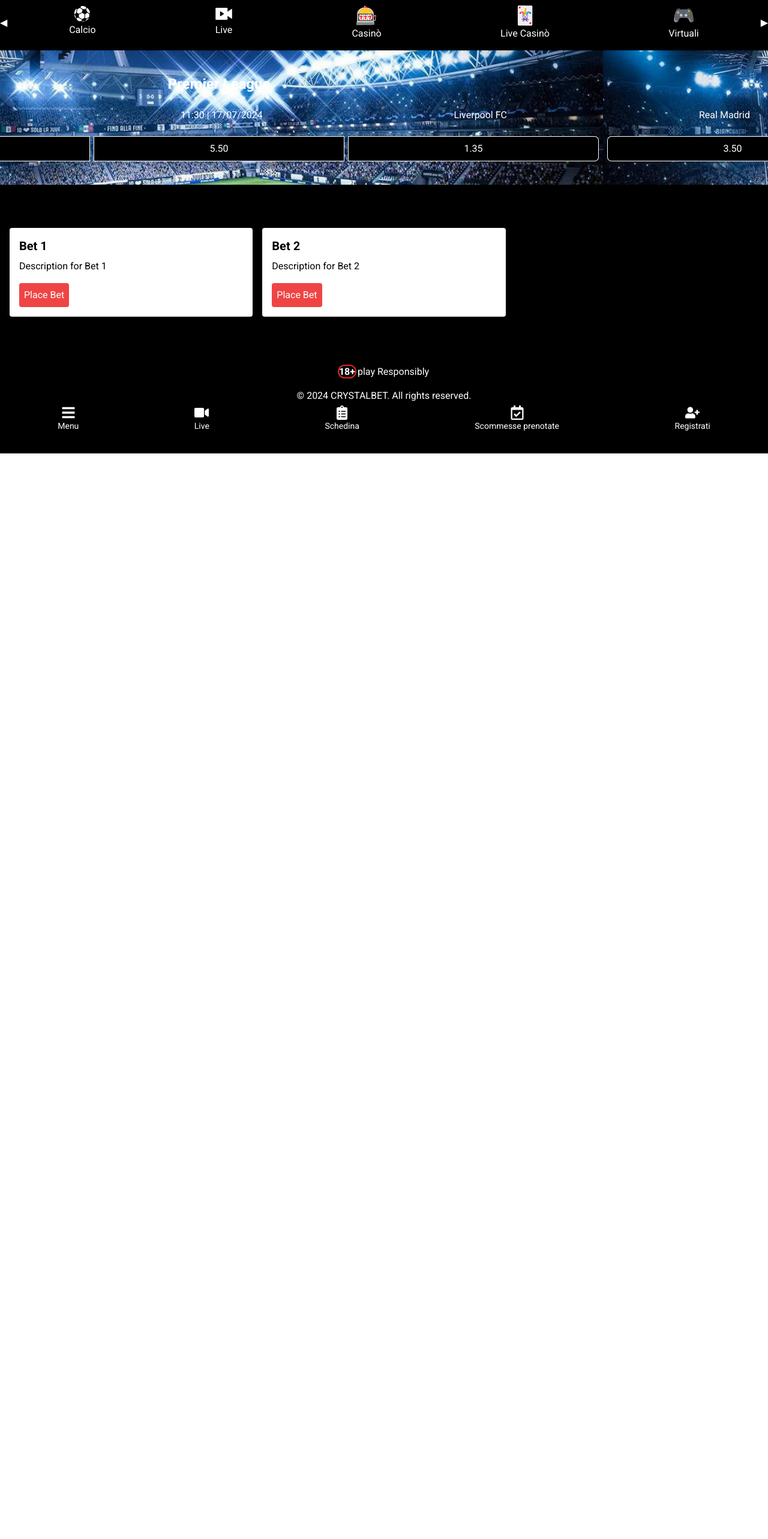
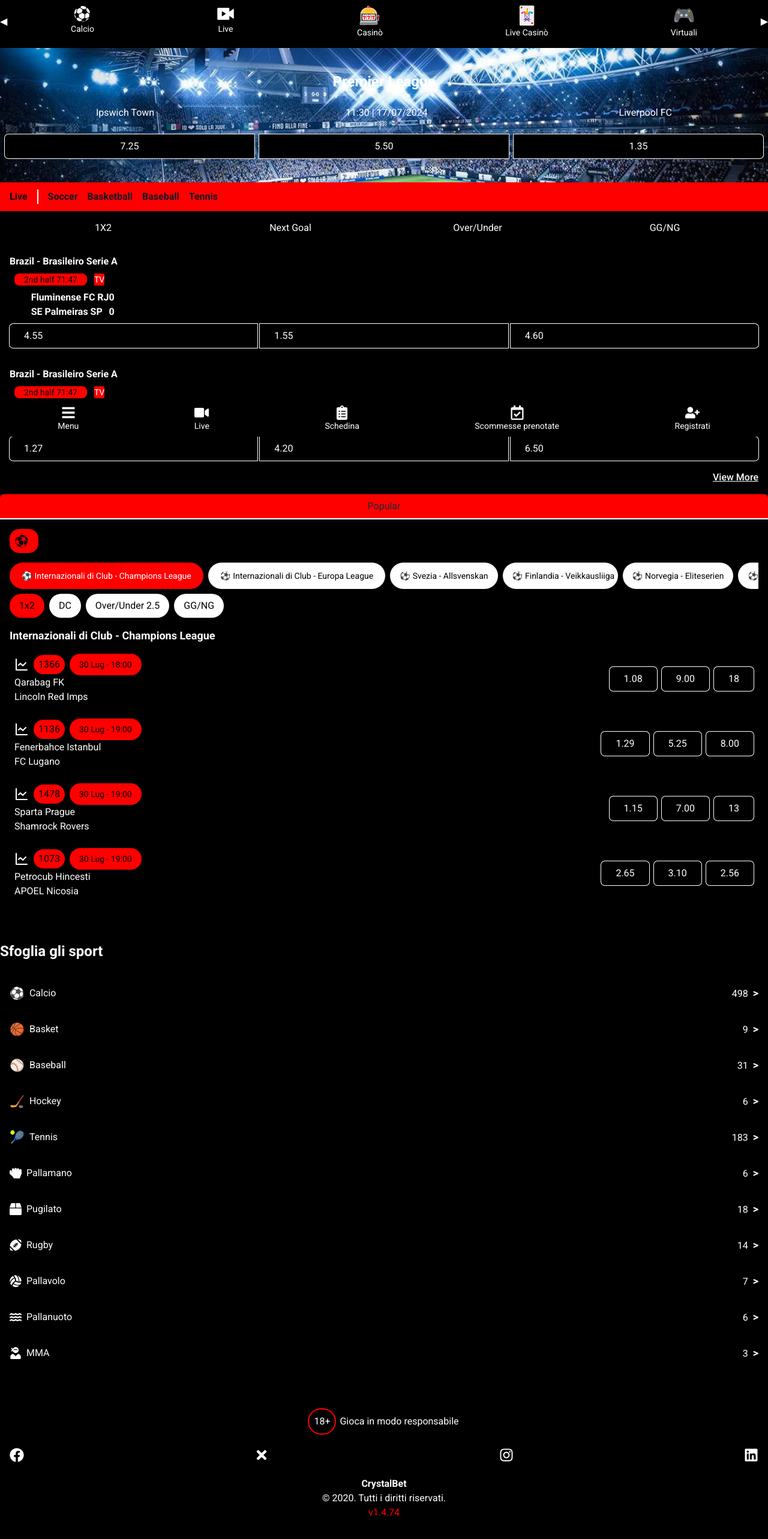
Before and after one commit to Oladize1/crystalbet, a React (Create React App) app: page / in a window 1280 px wide. Shown: the part 72-2638 px from the top of the page at 60% size. Before the commit the page ends 828 px from the top, so only its background shows below. Built offline with nearby package versions, Linux system fonts and the light colour scheme; no server answers.

Commit message:
style: Landing Page complete

```diff
--- a/src/components/AutoScrollCarousel.js
+++ b/src/components/AutoScrollCarousel.js
@@ -1,6 +1,7 @@
 import React, { useEffect, useRef } from 'react';
 import Banner from './Banner';
 import dummyData from './DummyData';
+import backgroundImage from '../assets/banner-bg.jpg';
 
 const AutoScrollCarousel = () => {
   const carouselRef = useRef(null);
@@ -18,7 +19,7 @@
           carouselRef.current.scrollBy({ left: clientWidth, behavior: 'smooth' });
         }
       }
-    }, 3000);
+    }, 6000);
 
     return () => clearInterval(interval);
   }, []);
@@ -26,7 +27,9 @@
   return (
     <div ref={carouselRef} className="flex overflow-x-scroll scrollbar-hide w-screen">
       {dummyData.map((data, index) => (
-        <div key={index} className="flex-shrink-0 w-screen">
+        <div key={index} className="flex-shrink-0 w-screen bg-cover bg-center"
+        style={{ backgroundImage: `url(${backgroundImage})` }}
+        >
           <Banner {...data} />
         </div>
       ))}
--- a/src/components/Badges.js
+++ b/src/components/Badges.js
@@ -3,7 +3,7 @@
 export default function Badges({text,type}){
     return(
         <>
-            <div className={`ml-2 text-sm ${type === "Main"? "rounded-lg bg-green-400 text-black px-4 my-2":"text-white my-2 bg-green-600 rounded-sm"}`}>
+            <div className={`ml-2 text-sm ${type === "Main"? "rounded-lg bg-primary text-black px-4 my-2":"text-white my-2 bg-primary rounded-sm"}`}>
                 {text}
             </div>
         </>
--- a/src/components/Banner.js
+++ b/src/components/Banner.js
@@ -1,10 +1,9 @@
 import React from 'react';
-import backgroundImage from '../assets/banner-bg.jpg';
+
 
 const Banner = ({ title, team1, time, team2, odds }) => (
   <section
-    className="bg-cover bg-center text-white text-center py-10"
-    style={{ backgroundImage: `url(${backgroundImage})` }}
+    className="text-white text-center py-10"
   >
     <p className="text-2xl font-bold mb-4">{title}</p>
     <div>
--- a/src/components/Footer.js
+++ b/src/components/Footer.js
@@ -1,11 +1,27 @@
+// Footer.js
 import React from 'react';
+import { FaFacebook, FaTimes, FaInstagram, FaLinkedin } from 'react-icons/fa';
 
 const Footer = () => (
-  <footer className="bg-black text-white py-4 mb-12">
-    <div className='font-light text-white text-center py-4'><span className='font-bold rounded-full ring-2 w-12 ring-red-600'>18+</span> play Responsibly</div>
-    <div className="container mx-auto text-center">
-      <p>&copy; 2024 CRYSTALBET. All rights reserved.</p>
-      <p className="text-sm">v1.4.67</p>
+  <footer className="text-white py-6 mb-10">
+    <div className="container mx-auto px-4">
+      <div className="flex justify-between items-center flex-col gap-6">
+        <div className="flex items-center space-x-2">
+          <span className="text-secondary ring-2 ring-primary p-2 rounded-full">18+</span>
+          <span>Gioca in modo responsabile</span>
+        </div>
+        <div className="flex justify-between items-center gap-96 max-lg:gap-4">
+          <FaFacebook className="text-2xl cursor-pointer" />
+          <FaTimes className="text-2xl cursor-pointer" />
+          <FaInstagram className="text-2xl cursor-pointer" />
+          <FaLinkedin className="text-2xl cursor-pointer" />
+        </div>
+      </div>
+      <div className="text-center mt-6">
+        <h2 className='font-bold'>CrystalBet</h2>
+        <p>© 2020. Tutti i diritti riservati.</p>
+        <p className="text-primary">v1.4.74</p>
+      </div>
     </div>
   </footer>
 );
--- a/src/components/LiveMatches.js
+++ b/src/components/LiveMatches.js
@@ -1,6 +1,6 @@
 import React, {useState} from 'react';
 import Badges from "./Badges";
-import {FaFootballBall} from 'react-icons/fa'
+import { GiSoccerBall } from "react-icons/gi";
 // import { Link } from 'react-router-dom';
 
 const games = ['Soccer', 'Basketball', 'Baseball', 'Tennis']
@@ -38,9 +38,9 @@
   };
 
 return (
-  <section className="bg-black">
-    <div className="w-full">
-      <div className="flex bg-red-600 justify-left items-center">
+  <section>
+    <div className="">
+      <div className="flex bg-primary justify-left items-center">
         <h2 className='font-bold pl-4 px-4 text-black border-r-2 border-r-white'>Live</h2>
         <nav className="flex space-x-4 py-3 px-4 font-semibold">
         {games.map((category) => (
@@ -63,7 +63,7 @@
             key={type}
             onClick={()=>handleBetType(type)}
             className={`text-white w-1/4 text-center ${
-              types === type ? '  border-b-4 border-red-600 ' : ''
+              types === type ? '  border-b-4 border-primary ' : ''
             }`}
           >
             {type}
@@ -112,11 +112,11 @@
       </div>
         <p className='text-white underline font-medium text-right cursor-pointer pr-4'>View More</p>
     </div>
-    <div className='text-center bg-red-600 py-2 border-b-2 text-gray-800 border-b-white rounded-t-md mt-4'>
+    <div className='text-center bg-primary py-2 border-b-2 text-gray-800 border-b-white rounded-t-md mt-4'>
       Popular
     </div>
-    <div className='rounded-2xl mx-4 mt-4 p-2 bg-red-600 w-12'>
-      <FaFootballBall/>
+    <div className='rounded-2xl mx-4 mt-4 p-2 bg-primary w-12'>
+      <GiSoccerBall className='text-2xl cursor-pointer'/>
     </div>
   </section>
 )
--- a/src/components/QuickSelection.js
+++ b/src/components/QuickSelection.js
@@ -1,4 +1,5 @@
 import React from 'react';
+import { LuLineChart } from "react-icons/lu";
 
 const matches = [
   {
@@ -35,8 +36,38 @@
   return (
     <div className="bg-black text-white p-4 ">
       {/* Navigation buttons */}
+      <div className="flex space-x-2 overflow-x-scroll scrollbar-hide w-full pb-2">
+      <div className="flex items-center text-sm px-5 py-3 bg-primary rounded-full whitespace-nowrap">
+        <span className="mr-1">⚽</span>
+        Internazionali di Club - Champions League
+      </div>
+      <div className="flex items-center text-sm px-5 py-3 text-accent bg-secondary rounded-full whitespace-nowrap">
+        <span className="mr-1">⚽</span>
+        Internazionali di Club - Europa League
+      </div>
+      <div className="flex items-center text-sm w-48 px-4 py-1 bg-secondary text-accent rounded-full whitespace-nowrap">
+        <span className="mr-1">⚽</span>
+        Svezia - Allsvenskan
+      </div>
+      <div className="flex items-center text-sm w-48 px-4 py-1 bg-secondary text-accent rounded-full whitespace-nowrap">
+        <span className="mr-1">⚽</span>
+        Finlandia - Veikkausliiga
+      </div>
+      <div className="flex items-center text-sm px-4 py-1 bg-secondary text-accent rounded-full whitespace-nowrap">
+        <span className="mr-1">⚽</span>
+        Norvegia - Eliteserien
+      </div>
+      <div className="flex items-center text-sm px-4 py-1 bg-secondary text-accent rounded-full whitespace-nowrap">
+        <span className="mr-1">⚽</span>
+        Brasileiro - Brasileiro Seria A
+      </div>
+      <div className="flex items-center text-sm w-48 px-4 py-1 bg-secondary text-accent rounded-full whitespace-nowrap">
+        <span className="mr-1">⚽</span>
+        Stati Uniti - MLS
+      </div>
+    </div>
       <div className="flex gap-2 mb-4">
-        <button className="bg-red-600 text-black px-4 py-2 rounded-full">1x2</button>
+        <button className="bg-primary text-accent px-4 py-2 rounded-full">1x2</button>
         <button className="bg-white text-black px-4 py-2 rounded-full">DC</button>
         <button className="bg-white text-black px-4 py-2 rounded-full">Over/Under 2.5</button>
         <button className="bg-white text-black px-4 py-2 rounded-full">GG/NG</button>
@@ -45,13 +76,16 @@
       <div>
         <h5 className="text-lg font-bold mb-2">Internazionali di Club - Champions League</h5>
         {matches.map((match, index) => (
-          <div key={index} className="flex justify-between items-center p-2 bg-gray-900 mb-2 rounded-lg">
-            <div className="flex items-center">
-              <div className="bg-red-600 text-white px-2 py-1 rounded-lg mr-2">
+          <div key={index} className="flex justify-between items-center p-2  mb-2 rounded-lg">
+            <div className="flex flex-col">
+              <div className='flex justify-center items-center gap-2'>
+                <LuLineChart size={24}/>
+              <div className="bg-primary text-accent px-2 py-1 rounded-full">
                 {match.id}
               </div>
-              <div className="text-gray-400 mr-4">
+              <div className="bg-primary rounded-full px-4 py-2 text-sm text-accent font-light">
                 {match.time}
+              </div>
               </div>
               <div>
                 <div>{match.team1}</div>
@@ -60,7 +94,7 @@
             </div>
             <div className="flex space-x-2">
               {match.odds.map((odd, i) => (
-                <button key={i} className="bg-gray-700 text-white px-4 py-2 rounded-lg">
+                <button key={i} className="px-6 py-2 rounded-md w-1/3 ring-1 ring-white text-white">
                   {odd}
                 </button>
               ))}
--- a/src/components/SportsList.js
+++ b/src/components/SportsList.js
@@ -16,12 +16,12 @@
 ];
 
 const SportsList = () => (
-  <section className="py-10 bg-black text-white md:w-full">
+  <section className="py-10 text-white md:w-full">
     <div className="container mx-auto">
       <h2 className="text-2xl font-bold mb-6">Sfoglia gli sport</h2>
-      <ul className="space-y-1">
+      <ul className="">
         {sports.map((sport, index) => (
-          <li key={index} className="flex justify-between items-center bg-black p-4 rounded">
+          <li key={index} className="flex justify-between items-center bg-accent p-4 rounded">
             <div className="flex items-center space-x-2">
               <div className="text-xl">
                 {sport.icon}
@@ -30,7 +30,7 @@
                 {sport.name}
               </div>
             </div>
-            <div className="text-white">
+            <div className="text-white items-end">
               {sport.count} <span className='pl-1 font-semibold text-lg'>&gt;</span>
             </div>
           </li>
@@ -38,6 +38,46 @@
       </ul>
     </div>
   </section>
+  // <div className="bg-gray-800 text-white min-h-screen p-4">
+  //     {/* Top navigation */}
+
+
+  //     {/* Betting options */}
+  //     <div className="flex space-x-4 my-4">
+  //       <button className="px-4 py-2 bg-green-500 rounded-full">1x2</button>
+  //       <button className="px-4 py-2 bg-gray-700 rounded-full">DC</button>
+  //       <button className="px-4 py-2 bg-gray-700 rounded-full">Over/Under 2.5</button>
+  //       <button className="px-4 py-2 bg-gray-700 rounded-full">GG/NG</button>
+  //     </div>
+
+  //     {/* Match list */}
+  //     <div className="bg-gray-900 p-4 rounded-lg">
+  //       <div className="mb-4">
+  //         <div className="flex items-center space-x-4">
+  //           <span className="bg-gray-700 px-2 py-1 rounded">1149</span>
+  //           <span>06 Ago - 18:00</span>
+  //           <span>Qarabag FK vs PFC Ludogorets 1945 Razgrad</span>
+  //         </div>
+  //         <div className="flex space-x-4 mt-2">
+  //           <button className="bg-gray-700 px-4 py-2 rounded">1.71</button>
+  //           <button className="bg-gray-700 px-4 py-2 rounded">3.60</button>
+  //           <button className="bg-gray-700 px-4 py-2 rounded">4.50</button>
+  //         </div>
+  //       </div>
+  //       <div className="mb-4">
+  //         <div className="flex items-center space-x-4">
+  //           <span className="bg-gray-700 px-2 py-1 rounded">1156</span>
+  //           <span>06 Ago - 19:00</span>
+  //           <span>Malmo FF vs PAOK Thessaloniki</span>
+  //         </div>
+  //         <div className="flex space-x-4 mt-2">
+  //           <button className="bg-gray-700 px-4 py-2 rounded">2.38</button>
+  //           <button className="bg-gray-700 px-4 py-2 rounded">3.30</button>
+  //           <button className="bg-gray-700 px-4 py-2 rounded">2.80</button>
+  //         </div>
+  //       </div>
+  //     </div>
+  //   </div>
 );
 
 export default SportsList;
--- a/src/components/TopNav.js
+++ b/src/components/TopNav.js
@@ -53,7 +53,7 @@
         {currentItems.map((item, index) => (
           <div key={index} className="flex flex-col items-center mx-2 cursor-pointer">
             <div className="text-3xl">{item.icon}</div>
-            <div>{item.label}</div>
+            <div className='text-sm'>{item.label}</div>
           </div>
         ))}
       </div>
--- a/src/pages/HomePage.js
+++ b/src/pages/HomePage.js
@@ -5,7 +5,10 @@
 import TopNav from '../components/TopNav';
 import Navbar from '../components/Navbar';
 import AutoScrollCarousel from '../components/AutoScrollCarousel'
-import BetList from '../components/BetList';
+//import BetList from '../components/BetList';
+import LiveMatches from '../components/LiveMatches'
+import QuickSelection from '../components/QuickSelection'
+import SportLists from '../components/SportsList'
 import BetHistory from '../components/BetHistory';
 import Footer from '../components/Footer';
 import BackToTop from '../components/BackToTop';
@@ -29,11 +32,15 @@
       <Header />
       <TopNav/>
       <AutoScrollCarousel/>
-      <main className="flex-1 container mx-auto p-4 mt-2">
-        <section className="mb-8">
+      <main className="">
+        <LiveMatches/>
+        <QuickSelection/>
+        <SportLists/>
+
+        {/* <section className="mb-8">
           <h2 className="text-2xl font-bold mb-4">Live Bets</h2>
           <BetList bets={bets} />
-        </section>
+        </section> */}
         {user && (
           <section>
             <h2 className="text-2xl font-bold mb-4">Bet History</h2>
--- a/src/pages/SignUpPage.js
+++ b/src/pages/SignUpPage.js
@@ -25,8 +25,8 @@
   return (
     <div className="min-h-screen flex flex-col bg-accent">
       <Header />
-      <main className="flex-1 container mx-auto p-4 flex items-center justify-center">
-        <div className="w-full max-w-md bg-accent p-8 rounded shadow">
+      <main className="flex-1 container mt-10 mx-auto p-4 flex items-center justify-center">
+        <div className="w-full max-w-md bg-secondary p-8 rounded shadow">
           <h2 className="text-2xl font-bold mb-6 text-center">Sign Up</h2>
           {error && <p className="text-red-500 mb-4">{error}</p>}
           <form onSubmit={handleSubmit}>
```
